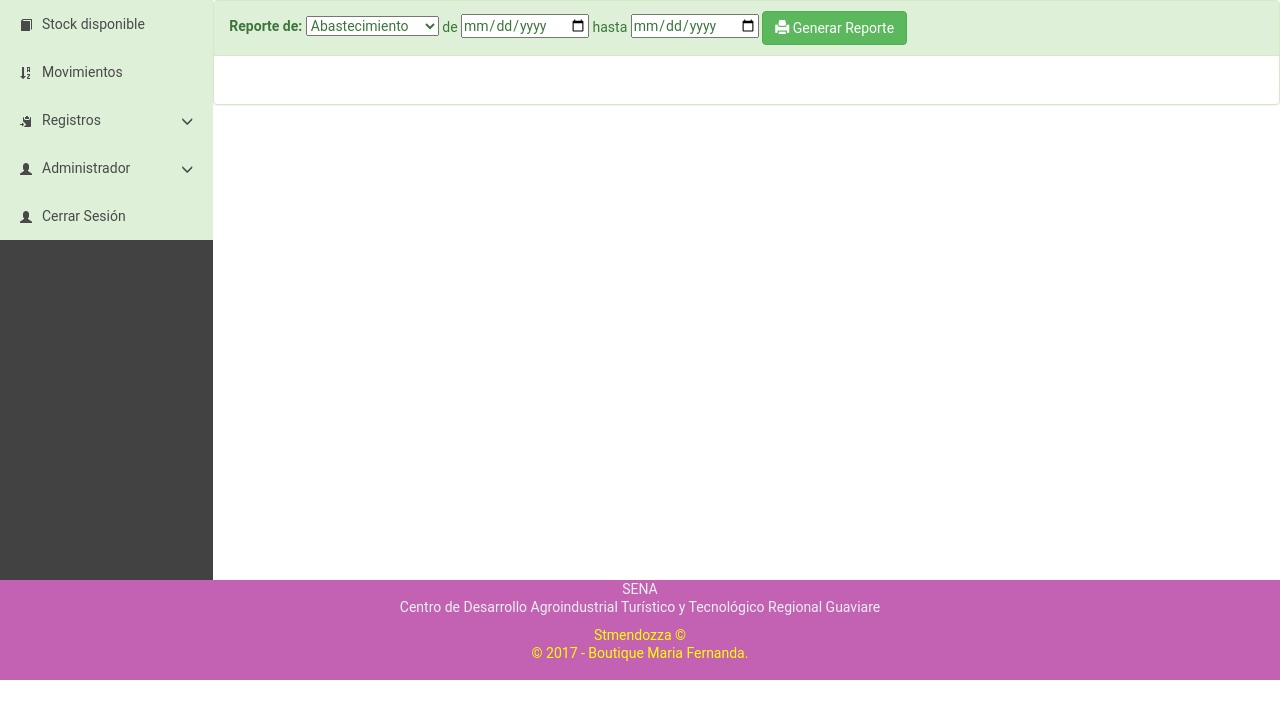
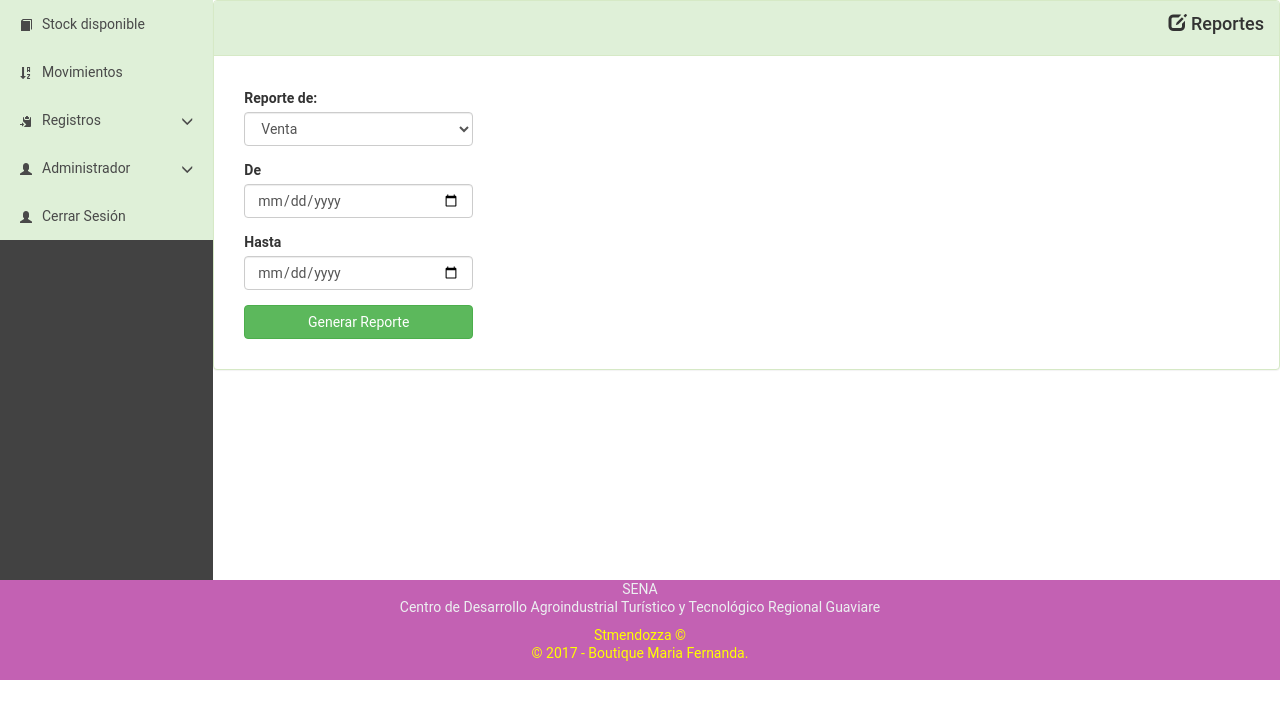
Before and after one commit to erickmarcia/GIBMAFE, a PHP site: page /reportes.php in a window 1280 px wide. Shown: the part 77-800 px from the top of the page. Run offline with PHP 8.4, Linux system fonts and the light colour scheme; a user stored in the database is signed in.

Commit message:
Update reportes.php

```diff
--- a/codigo/reportes.php
+++ b/codigo/reportes.php
@@ -18,34 +18,68 @@
 	<div class="container">
 		<div class="row">
 			<div class="contenedor-menu col-xs-12 col-sm-2 col-sd-2 ">
-				<div class="smenu ">
+			<div class="smenu ">
 					<?php include("inc/menu.php"); ?>
-				</div>
-				</div>
-				<div class="contenedor-section0	 col-xs-12 col-sm-10 col-sd-10 ">
+			</div>
+			</div>
+			<div class="contenedor-section0	 col-xs-12 col-sm-10 col-sd-10  ">
+				<div class="panel panel-success">
+					<div class="panel-heading">
+					    <div class="btn-group pull-right">
 
-				<div class="panel panel-success">
-
-
-					<div class="panel-heading">
-					    <label id="">Reporte de:</label>
-				    <select>
-				    <option>Abastecimiento</option>
-				    <option>Venta</option>
-				    <option>Avería</option>
-				    <option>Solicitud Garantía</option>
-				    <option>Salida Garantía</option>
-				    <option>llegada Garantía</option>
-				    <option>Entrega Garantía</option>
-				    </select> de <input type="date" name="">	hasta <input type="date" name="">
-				    <button type="button" class="btn btn-success" ><span class="glyphicon glyphicon-print"></span> Generar Reporte </button>
-					<br>
+					    	<h4 class="modal-title" id="myModalLabel"><i class="glyphicon glyphicon-edit"></i> Reportes</h4>
+						</div>
 					</div>
 					<br>
 					<div class="panel-body">
+						<div class="container">
+				    	<div class="row">
+				    		<div class="col-xs-12 col-sm-3">
+				    			<form class="form-horizontal" role="form" action="actualizar.php" method="POST" autocomplete="off">
 
-			 	 	</div>
+								<div class="form-group">
+									<label class="col-md-12 ">Reporte de:</label>
+									<div class="col-sm-12 ">
+										<select class="form-control" name="tipo_movimiento">
+										<option value="venta">Venta</option>
+										<option value="abastecimiento">Abastecimiento</option>
+										<option value="averia">Averia</option>
+										<option value="devolucion">Devolucion</option>
+										<option value="solicitudgarantia">Solicitud de Garantía</option>
+										<option value="salidagarantia">Salida de Garantía</option>
+										<option value="llegadagarantia">Llegada de Garantía</option>
+										<option value="entregagarantia">Entrega de Garantía</option>
 
+										</select>
+
+									</div>
+								</div>
+
+								<div class="form-group">
+									<label class="col-md-12 ">De</label>
+									<div class=" col-md-12 ">
+										<input class="form-control" type="date" name="">
+									</div>
+								</div>
+
+								<div class="form-group">
+									<label class="col-md-12 ">Hasta</label>
+									<div class="col-md-12 ">
+										<input class="form-control" type="date" name="">
+									</div>
+								</div>
+
+								<div class="form-group">
+									<div class="col-md-12">
+										<button id="btn-signup" type="submit" class="col-md-12 btn btn-success"><i class="icon-hand-right"></i>Generar Reporte</button>
+									</div>
+								</div>
+							</form>
+				    		</div>
+				    		<div class="col-xs-12 col-sm-9"></div>
+				    	</div>
+				    	</div>
+				    </div>
 				</div>
 			</div>
 		</div>
```
